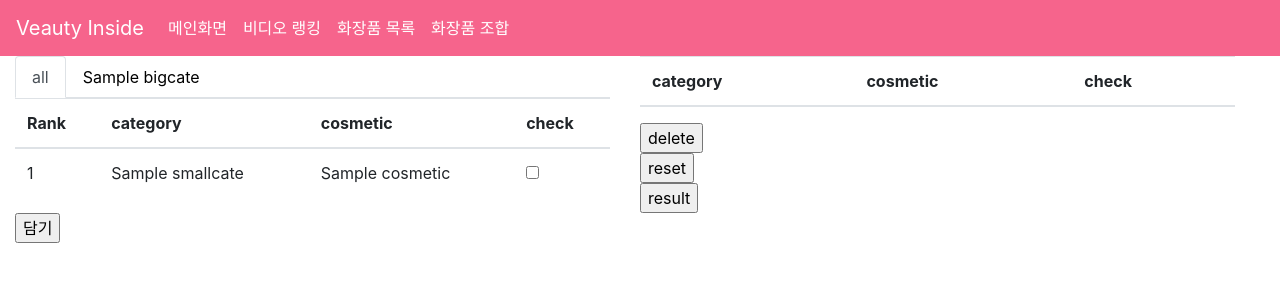
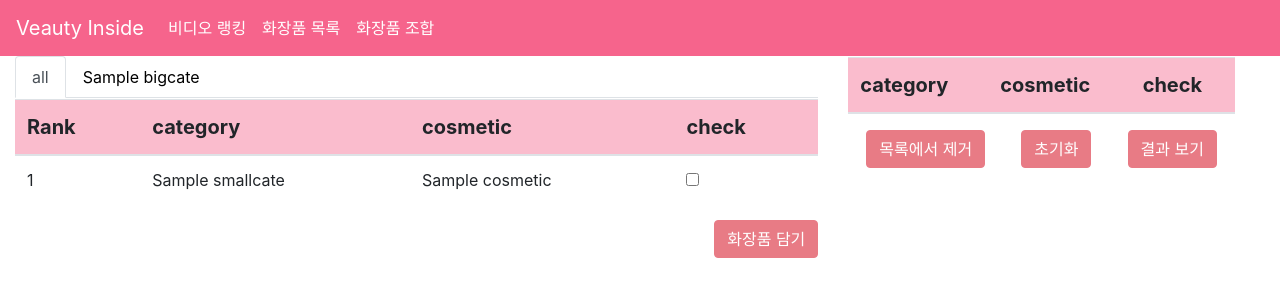
Before and after one commit to pirogramming/veauty_inside, a Django app: page /beauty/combinate/all in a window 1280 px wide. Shown: the top 300 px of the page. Run offline with Django 3.2, Linux system fonts and the light colour scheme; tables that the repository leaves empty hold one stand-in row (values such as "Sample post"); lists and menus that the app fills with data are empty; some libraries are stand-ins or nearby versions.

Commit message:
beuaty templates are modified as we purposed

```diff
--- a/beauty/templates/beauty/base.html
+++ b/beauty/templates/beauty/base.html
@@ -4,16 +4,14 @@
 {% block body %}
 
     <nav class="navbar navbar-expand-lg navbar-light bg-custom">
-        <a class="navbar-brand text-white" href="#">Veauty Inside</a>
+        <a class="navbar-brand text-white" href="{% url 'beauty:home' %}">Veauty Inside</a>
         <button class="navbar-toggler" type="button" data-toggle="collapse" data-target="#navbarNav"
                 aria-controls="navbarNav" aria-expanded="false" aria-label="Toggle navigation">
             <span><i class="fa fa-navicon"></i></span>
         </button>
         <div class="collapse navbar-collapse" id="navbarNav">
             <ul class="navbar-nav ">
-                <li class="nav-item active">
-                    <a class="nav-link text-white" href="{% url 'beauty:home' %}">메인화면 <span class="sr-only">(current)</span></a>
-                </li>
+
                 <li class="nav-item">
                     <a class="nav-link text-white" href="{% url 'beauty:video_list' 'all' %}">비디오 랭킹</a>
                 </li>
--- a/beauty/templates/beauty/combine_cosmetic.html
+++ b/beauty/templates/beauty/combine_cosmetic.html
@@ -6,7 +6,7 @@ Combine Cosmetics
 
 {% block content %}
     <div class="container-fluid row">
-    <div class="col-6">
+        <div class="col-8">
             <ul class="nav nav-tabs">
                 <li class="nav-item">
                     <a class="nav-link {% if kind == 'all' %} active {% endif %}"
@@ -50,7 +50,7 @@ Combine Cosmetics
                                 <tr>
                                     <td>
                                         {% if pageNum %}
-                                    {{  pageNum|mul:PAGE_ROW_COUNT| sub:PAGE_ROW_COUNT |add:forloop.counter }}
+                                            {{ pageNum|mul:PAGE_ROW_COUNT| sub:PAGE_ROW_COUNT |add:forloop.counter }}
                                         {% else %}
                                             {{ forloop.counter }}
                                         {% endif %}
@@ -59,19 +59,27 @@ Combine Cosmetics
                                         <td>{{ cosmetic.category }}</td>
                                     {% endif %}
                                     <td>{{ cosmetic.name }}</td>
-                                <td><input type="checkbox" name="{{ cosmetic.id }}" /></td>
+                                    <td><input type="checkbox" name="{{ cosmetic.id }}"/></td>
                                 </tr>
                             {% endfor %}
                             </tbody>
                         </table>
-                    {% include 'beauty/pagination.html' %}
+
                     </div>
                 </div>
+
+                <div class="scrap-wrap">
+                    <div></div>
+                    {% include 'beauty/pagination.html' %}
                     <input type="hidden" name="kind" value="{{ kind }}">
-            <input type="submit" value="담기">
+
+                    <div class="text-right">
+                        <button type="submit" class="btn btn-danger disabled" value="add_cosmetic">화장품 담기</button>
+                    </div>
+                </div>
             </form>
         </div>
-    <div class="col-6">
+        <div class="col-4">
             <form action="{% url 'beauty:cosmetic_delete' %}" method="post">
                 {% csrf_token %}
                 <table class="table">
@@ -87,25 +95,33 @@ Combine Cosmetics
                         <tr>
                             <td>{{ selection.category }}</td>
                             <td>{{ selection.name }}</td>
-                        <td><input type="checkbox" name="{{ forloop.counter }}" /></td>
+                            <td><input type="checkbox" name="{{ forloop.counter }}"/></td>
                         </tr>
                     {% endfor %}
                     </tbody>
                 </table>
+            <div class="cosmetic-combine">
                 <input type="hidden" name="kind" value="{{ kind }}">
-            <input type="submit" value="delete">
+
+                        <button type="submit" class="btn btn-danger disabled" value="delete">목록에서 제거</button>
+
             </form>
 
             <form action="{% url 'beauty:cosmetic_reset' %}" method="post">
                 {% csrf_token %}
                 <input type="hidden" name="kind" value="{{ kind }}">
-            <input type="submit" value="reset">
+
+                        <button type="submit" class="btn btn-danger disabled" value="reset">초기화</button>
+
             </form>
 
             <form action="{% url 'beauty:combine_result' %}" method="post">
                 {% csrf_token %}
-            <input type="submit" value="result">
+
+                        <button type="submit" class="btn btn-danger disabled" value="result">결과 보기</button>
+
             </form>
         </div>
         </div>
+    </div>
 {% endblock %}
--- a/beauty/templates/beauty/pagination.html
+++ b/beauty/templates/beauty/pagination.html
@@ -1,7 +1,8 @@
 
 {% load mathfilters %}
 {% if endPageNum != 1 %}
-<div class="page_display d-flex justify-content-center my-4" aria-label="Page navigation example">
+
+<div class="page_display" aria-label="Page navigation example">
     <ul class="pagination">
         <li class="page-item">
             {% if startPageNum != 1 %}
@@ -50,5 +51,6 @@
             {% endif %}
         </li>
     </ul>
-</div>
+
+    </div>
 {% endif %}
--- a/veauty_inside/static/beauty/style.css
+++ b/veauty_inside/static/beauty/style.css
@@ -6,28 +6,75 @@
     color: white;
 
 }
+
 .navbar-toggler:focus, .navbar-toggler:active {
     outline: none;
     box-shadow: none;
-  }
+}
 
 .container {
 
 }
 
-a:active  {
+a.nav-link:active {
     background-color: #F6648C;
-    color : black;
-}
- a:visited{
-      background-color: #F6648C;
-    color : black;
- }
- a:hover{
-        background-color: #F6648C;
-    color : blue;
-     text-decoration:none;
- }
-a:link{
     color: black;
 }
+
+a.nav-link:hover  {
+    background-color: #F6648C;
+    color: blue;
+    text-decoration: none;
+}
+
+a.nav-link:link {
+    color: black;
+}
+a.nav-link:visited{
+    color: black;
+    background-color : #F6648C;
+}
+
+
+body > div > ul{
+    margin-top: 10px;
+}
+table {
+    margin-top : 1px;
+}
+table > tbody > tr:hover {
+    background-color: #F0F0F0;
+}
+
+table > thead > tr{
+    background-color: #FABCCD;
+    font-size: 20px
+}
+
+body > div > div > div > form > div.text-right{
+    display: flex;
+    align-items : flex-end;
+    justify-content : flex-end;
+}
+
+.page_display{
+    display: flex;
+    align-items : center;
+    justify-content : center;
+    margin-bottom: 0px;
+}
+
+.scrap-wrap{
+    display: inline-flex;
+    width: 100%;
+    justify-content: space-between;
+}
+
+.cosmetic-combine{
+    display: inline-flex;
+    width: 100%;
+    justify-content: space-around;
+}
+.nav-item > .active{
+        background-color : #F6648C;
+}
```
Also changed, not shown: beauty/templates/beauty/cosmetic_list.html (+7 -2 lines), beauty/templates/beauty/video_list.html (+9 -4 lines). Lines whose indentation alone changed are shown as unchanged.
